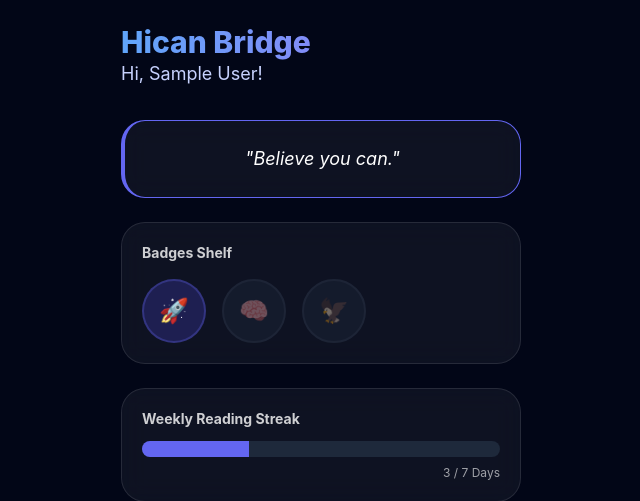
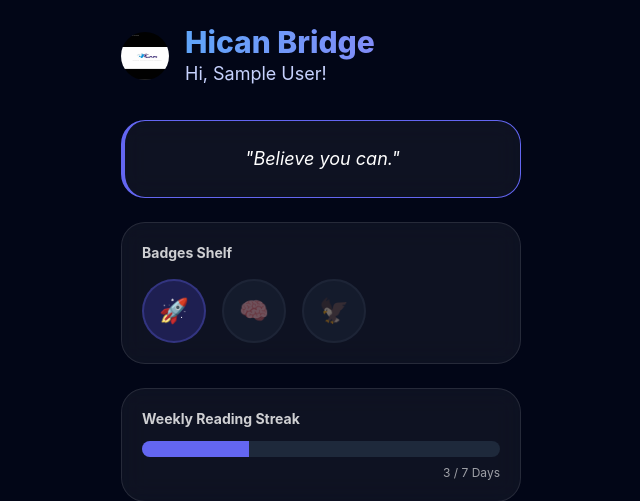
Before and after one commit to happyrev/hican-bridge, a Flask app: page /dashboard in a window 1280 px wide. Shown: the top 501 px of the page, without its empty margins (319-959 px from the left). Run offline with Flask 3, Linux system fonts and the light colour scheme; the visitor is signed in with stand-in values (Sample User, id 1); data that the repository does not hold is empty; some libraries are stand-ins or nearby versions.

Commit message:
feat: add app icon to index and dashboard

```diff
--- a/templates/dashboard.html
+++ b/templates/dashboard.html
@@ -21,9 +21,12 @@
 <body class="bg-slate-950 pb-24">
     <div class="max-w-md mx-auto p-6">
         <header class="flex items-center justify-between mb-8">
-            <div>
-                <h1 class="text-3xl font-extrabold gradient-text">Hican Bridge</h1>
-                <p class="text-indigo-200 text-lg">Hi, {{ user.name }}!</p>
+            <div class="flex items-center gap-4">
+                <img src="/static/assets/logo.jpg" alt="Hican Logo" class="w-12 h-12 rounded-full">
+                <div>
+                    <h1 class="text-3xl font-extrabold gradient-text">Hican Bridge</h1>
+                    <p class="text-indigo-200 text-lg">Hi, {{ user.name }}!</p>
+                </div>
             </div>
         </header>
 
--- a/templates/index.html
+++ b/templates/index.html
@@ -14,6 +14,7 @@
 </head>
 <body class="p-6">
     <div class="max-w-md mx-auto">
+        <img src="/static/assets/logo.jpg" alt="Hican Initiative Logo" class="mx-auto mb-8 w-48">
         <h1 class="text-4xl font-bold text-center mb-8 gradient-text">Hican Bridge</h1>
 
         <div class="glass p-6 rounded-3xl shadow-2xl mb-8">
```
Also changed, not shown: instance/hican.db, static/assets/logo.jpg (added).
